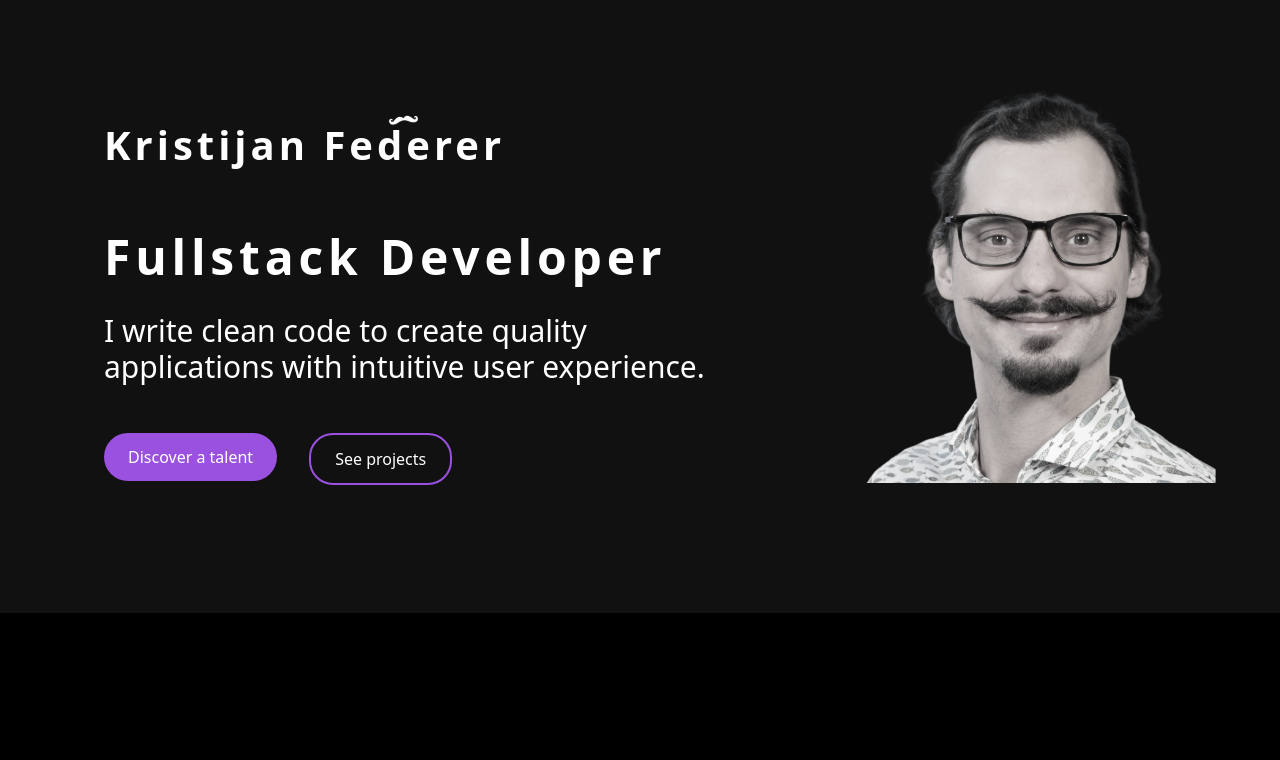
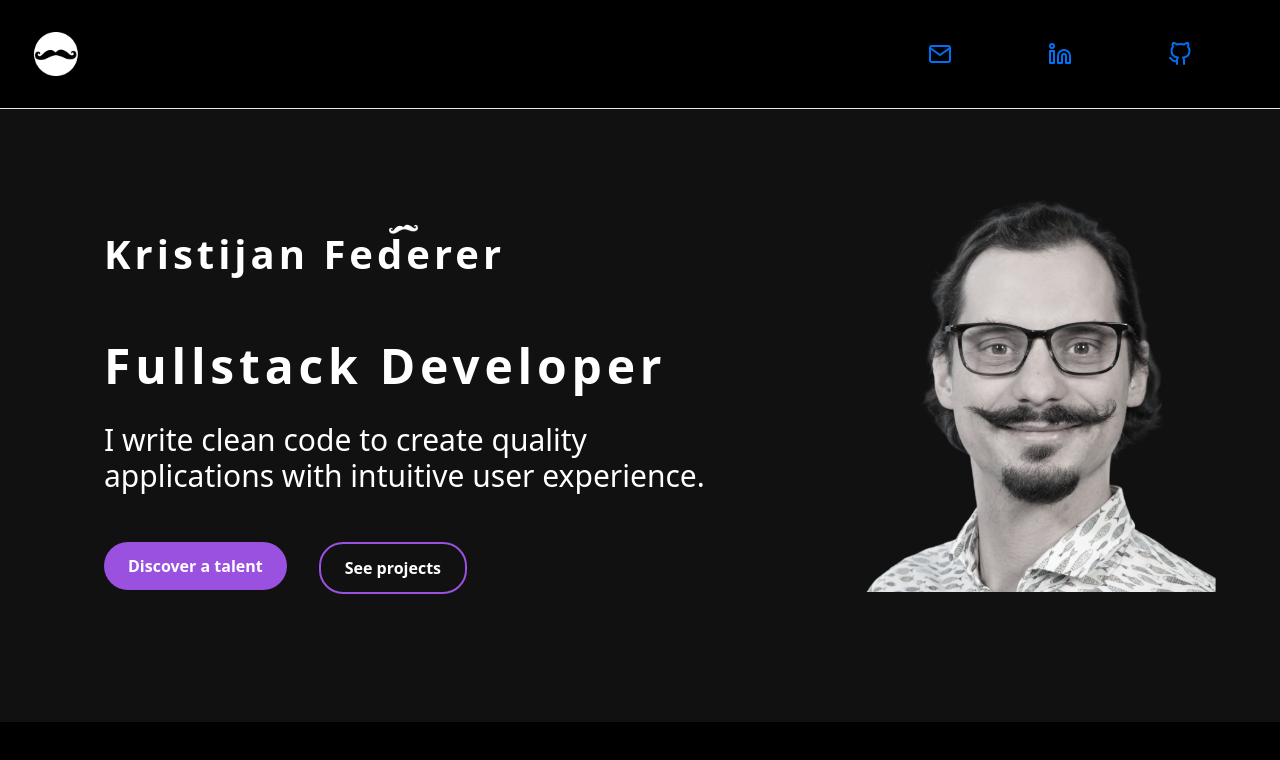
Before and after one commit to federerkristijan/portfolio2, a Next.js app: page / in a window 1280 px wide. Shown: the top 760 px of the page. Built offline with nearby package versions, Linux system fonts and the light colour scheme.

Commit message:
HeroSection - added LInk to the Buttons

```diff
--- a/components/pages/HeroSection.tsx
+++ b/components/pages/HeroSection.tsx
@@ -5,6 +5,7 @@
 import Moustache from "@/assets/moustache.png";
 import { useEffect, useState } from "react";
 import { motion } from "framer-motion";
+import Link from "next/link";
 
 const HeroSection = ({ title, subtitle, image }: HeroSectionPayload) => {
   const [rotation, setRotation] = useState(0);
@@ -73,7 +74,7 @@
   };
 
   return (
-    <div className="flex justify-between px-6 w-full">
+    <div className="flex justify-between px-6 w-full min-h-full">
       <div className="p-20 relative">
         <div className="heading-moustache flex-col relative">
           <h1 className="text-7xl py-4">{headerName()}</h1>
@@ -84,18 +85,22 @@
           experience.
         </span>
         <div className="flex gap-8 py-12">
+          <Link href="/about">
             <Button
               className="bg-[#9B51E0] rounded-3xl text-white px-6 py-3 shadow-btn-primary w-full"
               onClick={() => console.log("/about")}
             >
               Discover a talent
             </Button>
+          </Link>
+          <Link href="/projects">
             <Button
               className="border-2 border-[#9B51E0] rounded-3xl text-white px-6 py-3 shadow-btn-primary w-full"
               onClick={() => console.log("/projects")}
             >
               See projects
             </Button>
+          </Link>
         </div>
       </div>
       <div className="px-10 py-20">
--- a/components/pages/HomePage.tsx
+++ b/components/pages/HomePage.tsx
@@ -13,12 +13,6 @@
         title={hero?.title || ""}
         subtitle={hero?.subtitle || "Fullstack Developer"}
       />
-      {/* <AboutSection
-        title={about?.title || "About"}
-        subtitle={about?.subtitle || ""}
-        image={Image}
-        skills={about?.skills || []}
-      /> */}
     </div>
   );
 }
--- a/globals.css
+++ b/globals.css
@@ -4,7 +4,7 @@
 
 @layer base {
   body {
-    @apply bg-black text-white font-bold py-2 px-4 rounded;
+    @apply bg-black text-white font-bold py-2 px-4 h-fit;
   }
 }
 
--- a/pages/index.tsx
+++ b/pages/index.tsx
@@ -1,6 +1,8 @@
 import HomePage from "@/components/pages/HomePage";
 import { Navbar } from "./../components/global/navbar/Navbar";
 import { PageProps } from "@/types";
+import { LayoutGroup } from "framer-motion";
+import Layout from "./layout";
 
 export default function IndexPage(props: PageProps) {
   const { page } = props;
@@ -13,8 +15,10 @@
   };
 
   return (
-    <div className="h-fit">
-      <HomePage page={page} sections={sections} />
-    </div>
+    <>
+      <Layout >
+        <HomePage page={page} sections={sections} />
+      </Layout>
+    </>
   );
 }
--- a/styles/index.css
+++ b/styles/index.css
@@ -91,6 +91,10 @@
   letter-spacing: 0.15em;
 }
 
+Homepage {
+  max-height: 100%!important;
+}
+
 .about-pic {
   width: 18rem!important;
   height: 20rem!important;
```
Lines whose indentation alone changed are shown as unchanged.
